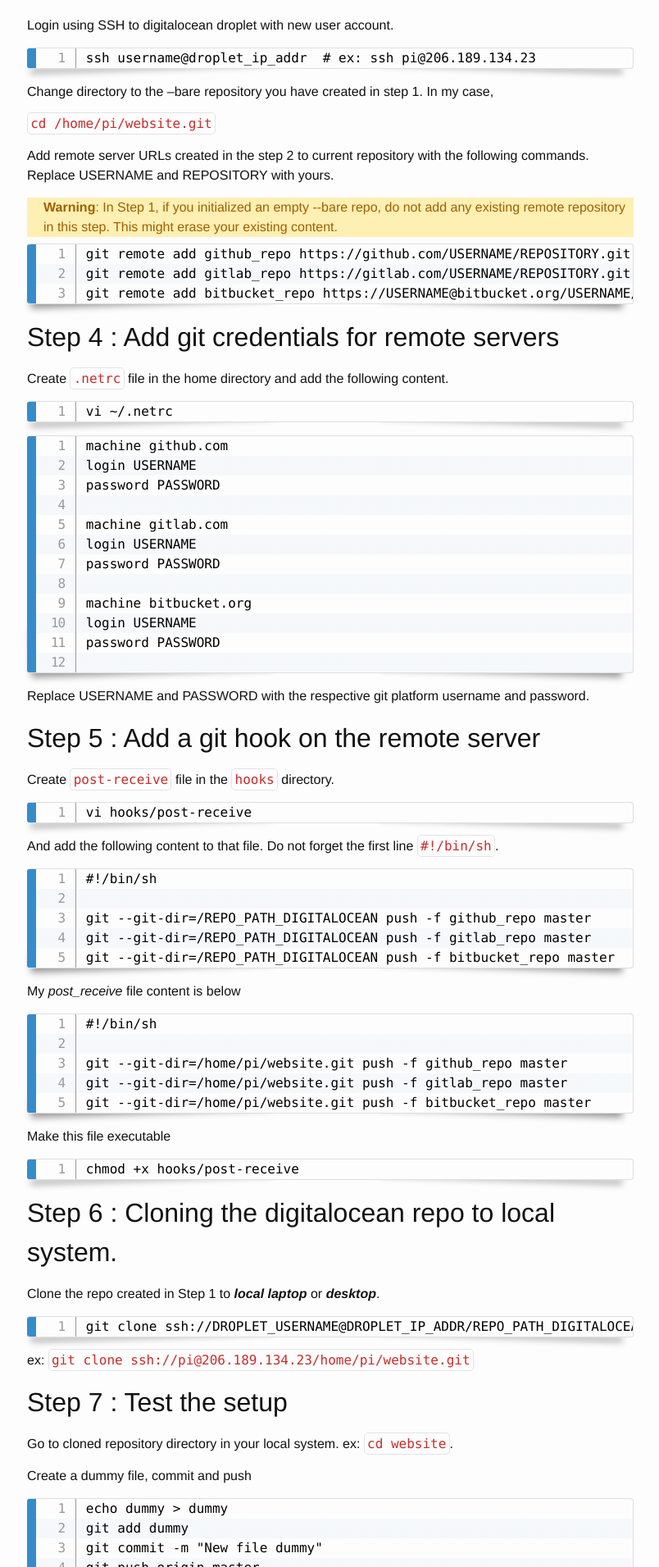
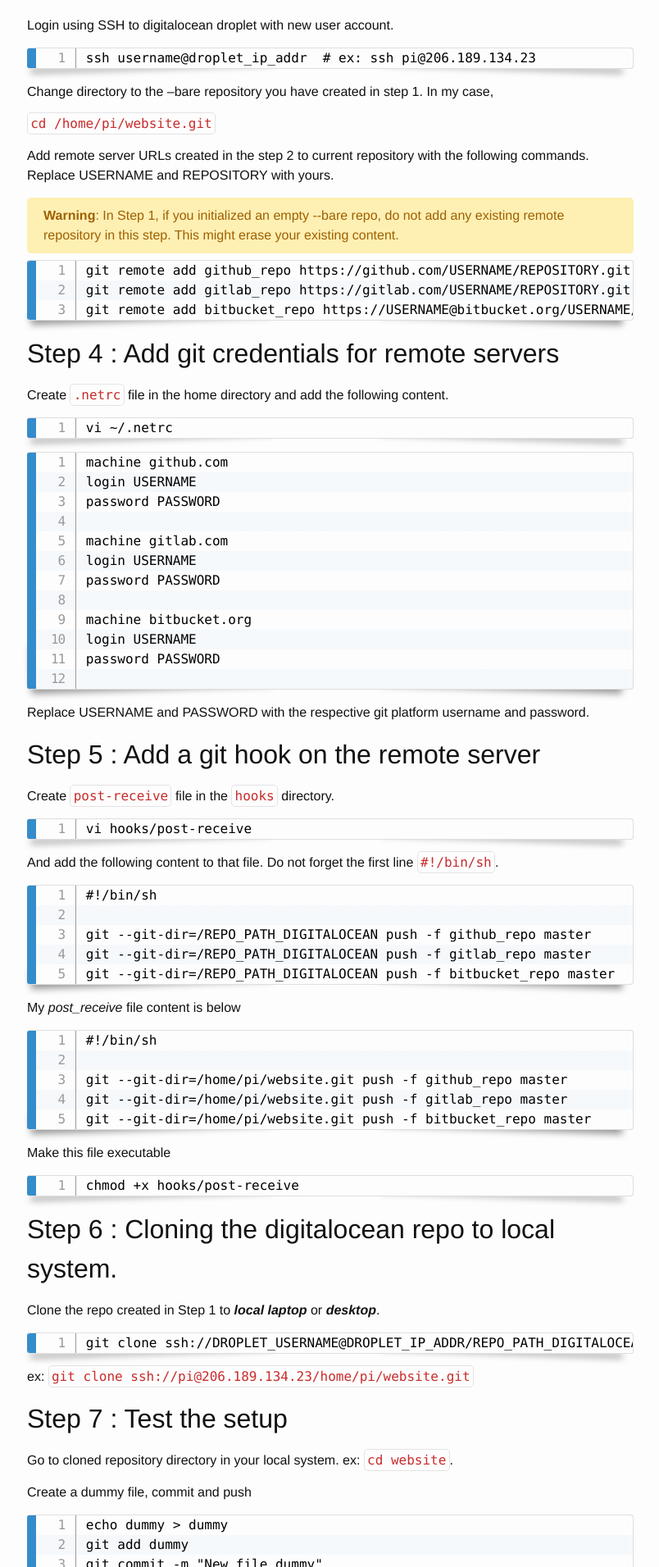
Before and after one commit to itsnayabsd/website, a Jekyll site: the page built from _posts/cloud/2019-11-25-repo-mirroring-digitalocean-git-platforms.md, in a window 1280 px wide. Shown: the part 2044-3955 px from the top of the page at 82% size, without its empty margins (237-1041 px from the left). Built offline with Jekyll 4.4.1, drawn with Linux system fonts in a browser that asks for light colours; comment, search, counter and statistics services are not loaded.

Commit message:
Modified prism.css

```diff
--- a/assets/css/prism.css
+++ b/assets/css/prism.css
@@ -291,5 +291,6 @@ pre[class*="language-"].line-numbers > code {
     vertical-align:middle;
 }
 .isa_info, .isa_success, .isa_warning, .isa_error {
-    padding-left: 20px;
+    padding: 10px 20px;
+    border-radius: 5px;
 }
```
